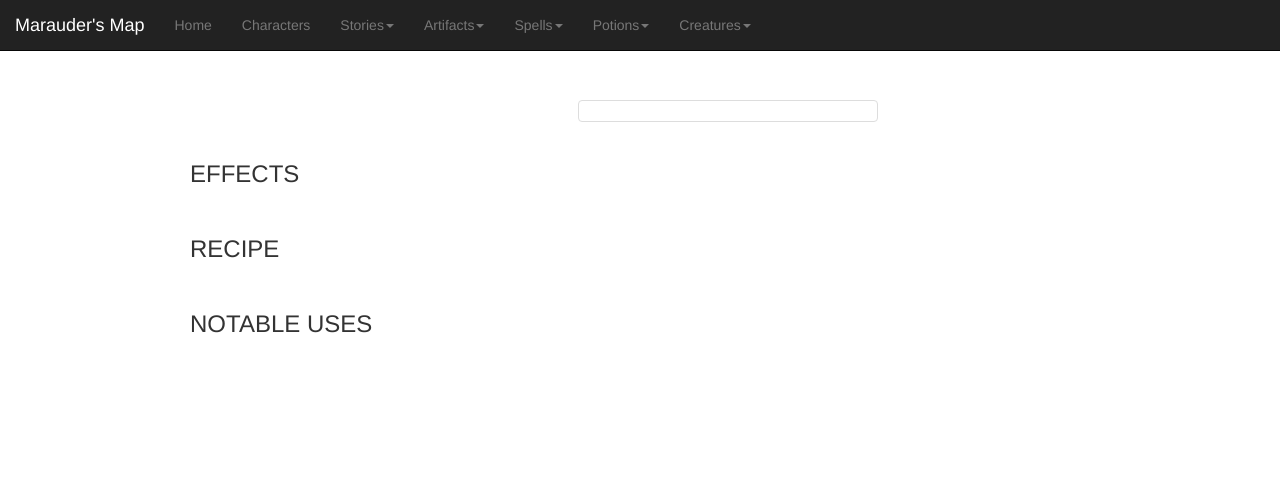
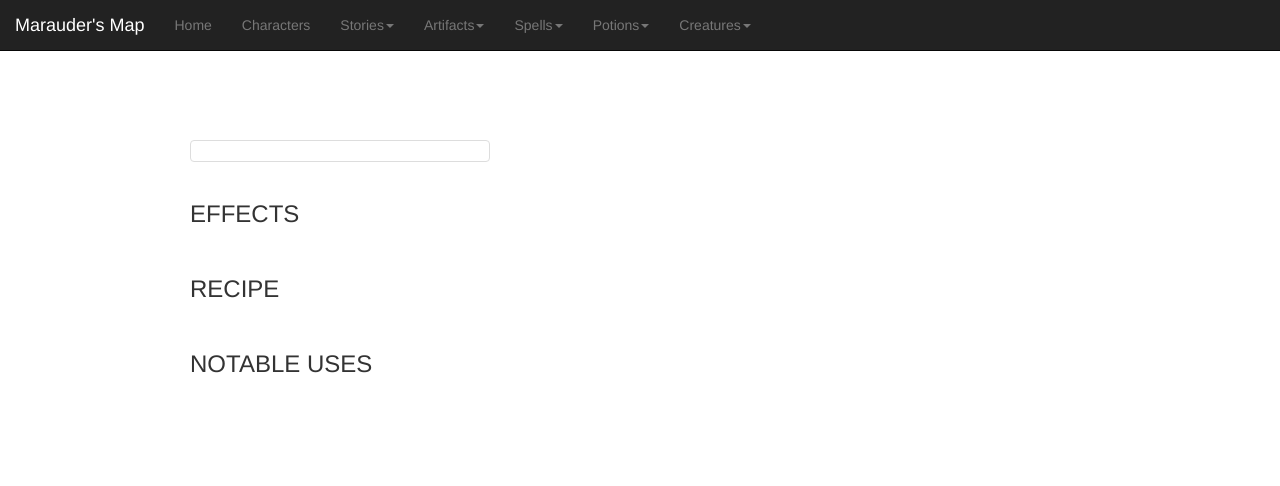
Before and after one commit to Kae7in/cs373-idb, a Django app: page /potions/1/ in a window 1280 px wide. Shown: the top 486 px of the page. Run offline with Django 3.2, Linux system fonts and the light colour scheme; data comes from the database, SQL or seed files in the repository; parts of the project's set-up code (start-up, migrations or seed data) failed here and were passed over; some libraries are stand-ins or nearby versions.

Commit message:
few more style fixes

```diff
--- a/hogwarts/marauder/static/css/base.css
+++ b/hogwarts/marauder/static/css/base.css
@@ -28,7 +28,7 @@ img {
 }
 
 body {
-    padding: 80px 0px !important;
+    padding: 100px 0px !important;
 }
 
 .info-group-list {
@@ -83,6 +83,7 @@ body {
 
 }
 
+.main-image { width: 80%; }
 
 /*
 .main-image img {
--- a/hogwarts/marauder/templates/characters/base.html
+++ b/hogwarts/marauder/templates/characters/base.html
@@ -73,8 +73,10 @@
 		</blockquote>
 	</div>
 
-	<div class='col-xs-12 col-md-6 col-sm-6 main-image'>
-		<img class='list-group-item' src='{{ character.image.url }}'>
+	<div class='col-xs-12 col-md-6 col-sm-6'>
+		<div class='main-image'>
+			<img class='list-group-item' src='{{ character.image.url }}'>
+		</div>
 	</div>
 </div>
 
```
